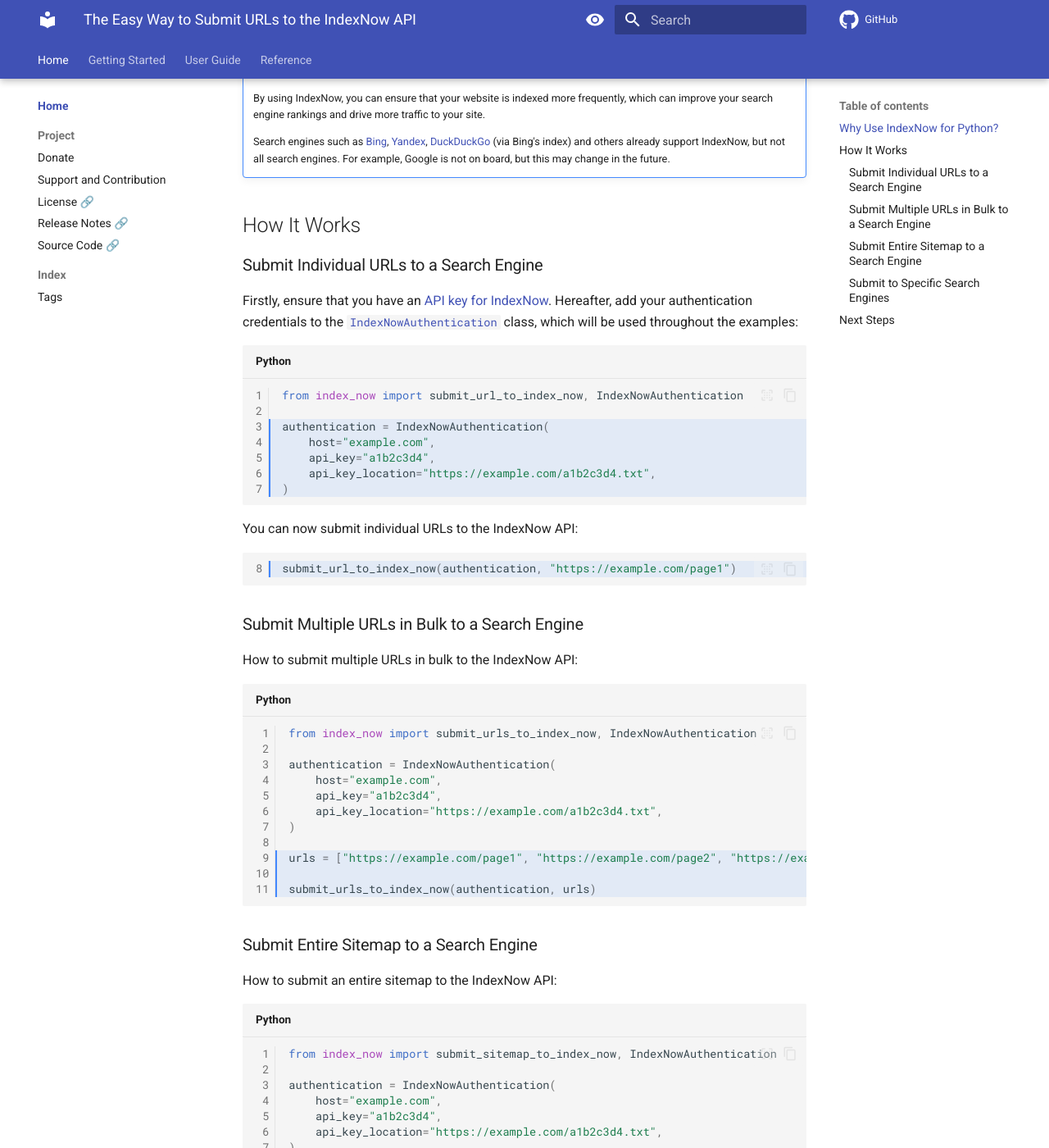
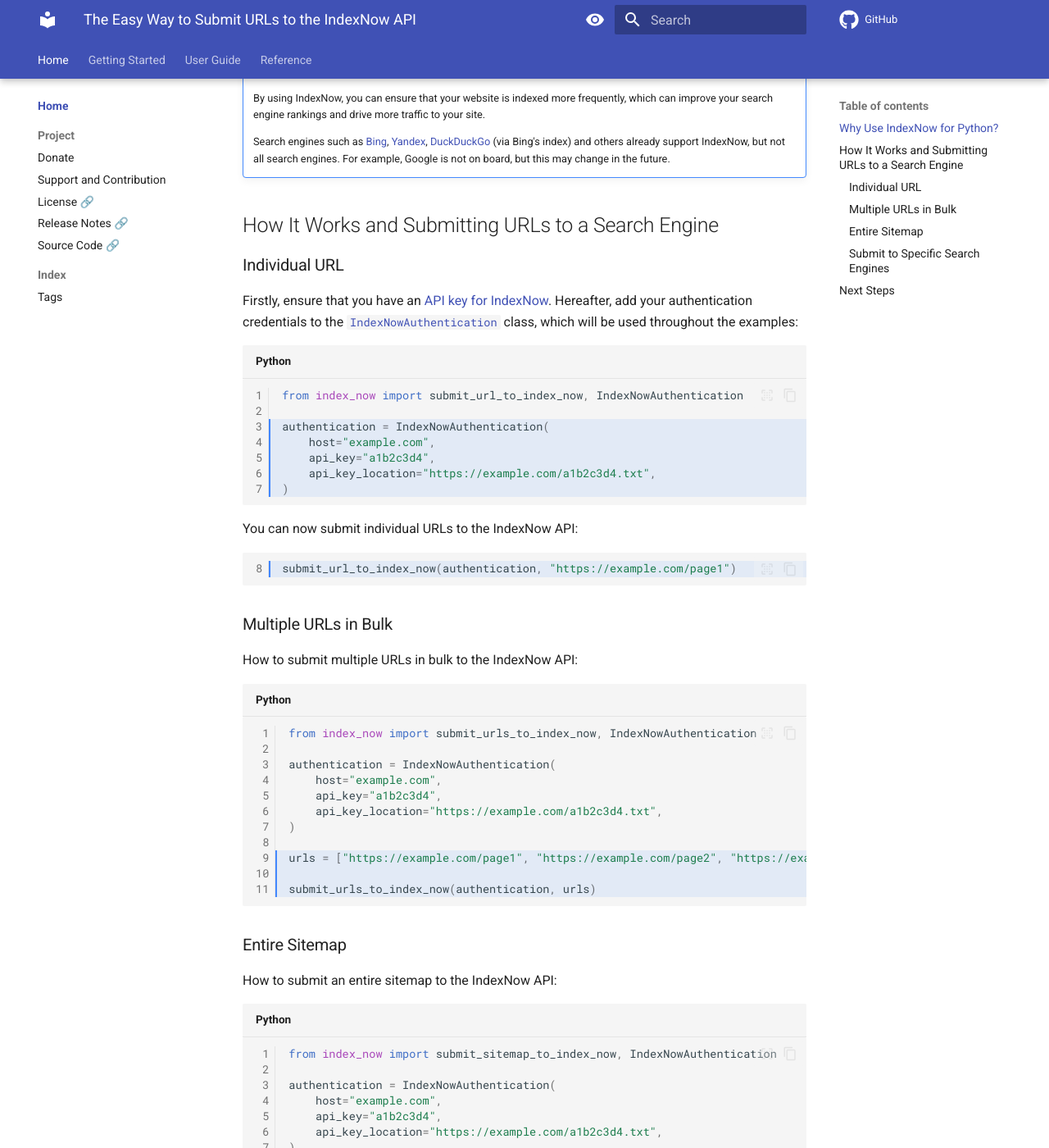
Before and after one commit to jakob-bagterp/index-now-for-python, an MkDocs documentation site: the page built from docs/index.md, in a window 1280 px wide and 1400 px high, scrolled down 578 px. Shown: the whole window at 82% size. Built offline with MkDocs 1.6.1 and Material for MkDocs 9.7.7, drawn with Linux system fonts in a browser that asks for light colours; comment, search, counter and statistics services are not loaded; the version menu is left out.

Commit message:
Updated headline structure for easier readability.

````diff
--- a/docs/index.md
+++ b/docs/index.md
@@ -26,8 +26,8 @@
 
     Search engines such as [Bing](https://www.bing.com/indexnow), [Yandex](https://yandex.com/indexnow), [DuckDuckGo](https://duckduckgo.com/) (via Bing's index) and others already support IndexNow, but not all search engines. For example, Google is not on board, but this may change in the future.
 
-## How It Works
-### Submit Individual URLs to a Search Engine
+## How It Works and Submitting URLs to a Search Engine
+### Individual URL
 Firstly, ensure that you have an [API key for IndexNow](https://www.indexnow.org/api-key). Hereafter, add your authentication credentials to the [`IndexNowAuthentication`](reference/configuration/authentication.md) class, which will be used throughout the examples:
 
 ```python linenums="1" hl_lines="3-7"
@@ -46,7 +46,7 @@
 submit_url_to_index_now(authentication, "https://example.com/page1")
 ```
 
-### Submit Multiple URLs in Bulk to a Search Engine
+### Multiple URLs in Bulk
 How to submit multiple URLs in bulk to the IndexNow API:
 
 ```python linenums="1" hl_lines="9-11"
@@ -63,7 +63,7 @@
 submit_urls_to_index_now(authentication, urls)
 ```
 
-### Submit Entire Sitemap to a Search Engine
+### Entire Sitemap
 How to submit an entire sitemap to the IndexNow API:
 
 ```python linenums="1" hl_lines="9-11"
````
